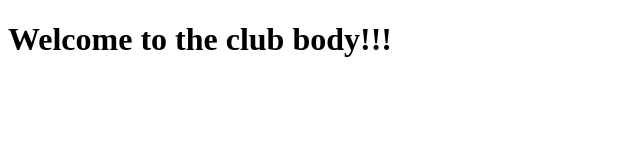
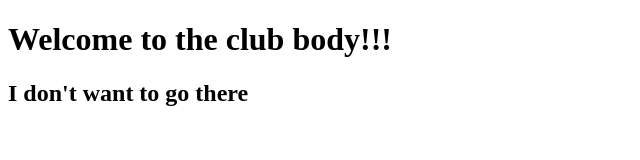
Before and after one commit to HolyGoose17/secondTryGit, a plain HTML site: page index.html in a window 1280 px wide. Shown: the whole page, without its empty margins (0-640 px from the left). Drawn offline with Linux system fonts and the light colour scheme.

Commit message:
new message

```diff
--- a/index.html
+++ b/index.html
@@ -8,5 +8,6 @@
 <body>
 
     <h1>Welcome to the club body!!!</h1>
+    <h2>I don't want to go there</h2>
 </body>
 </html>
```
